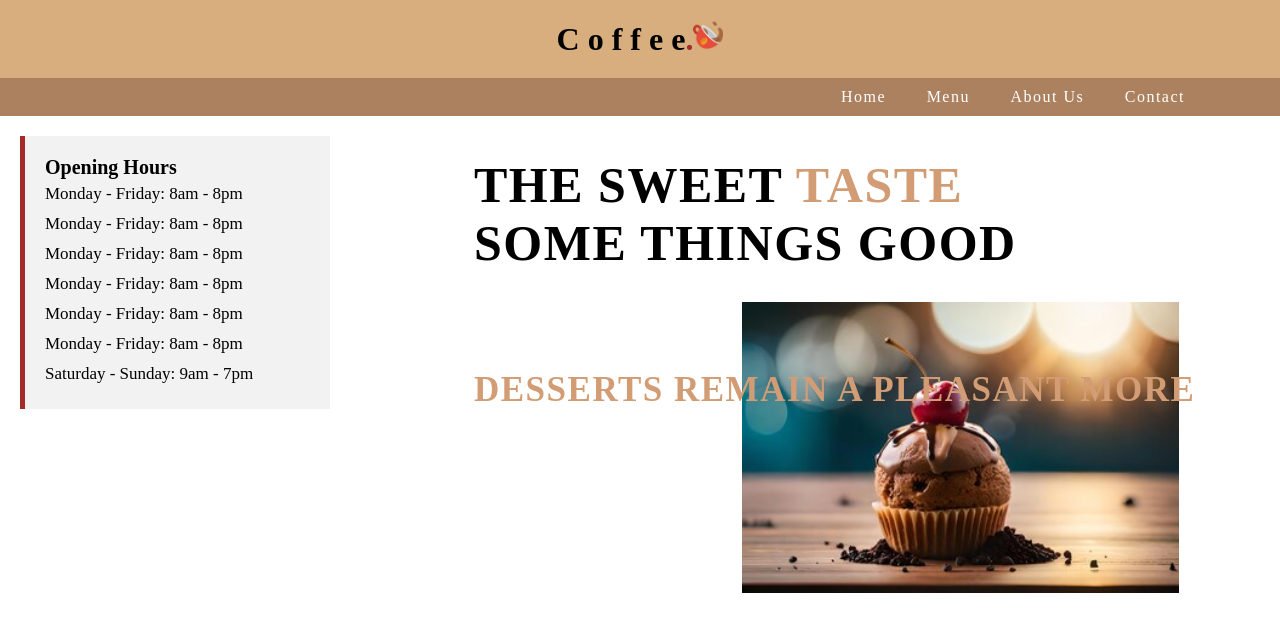
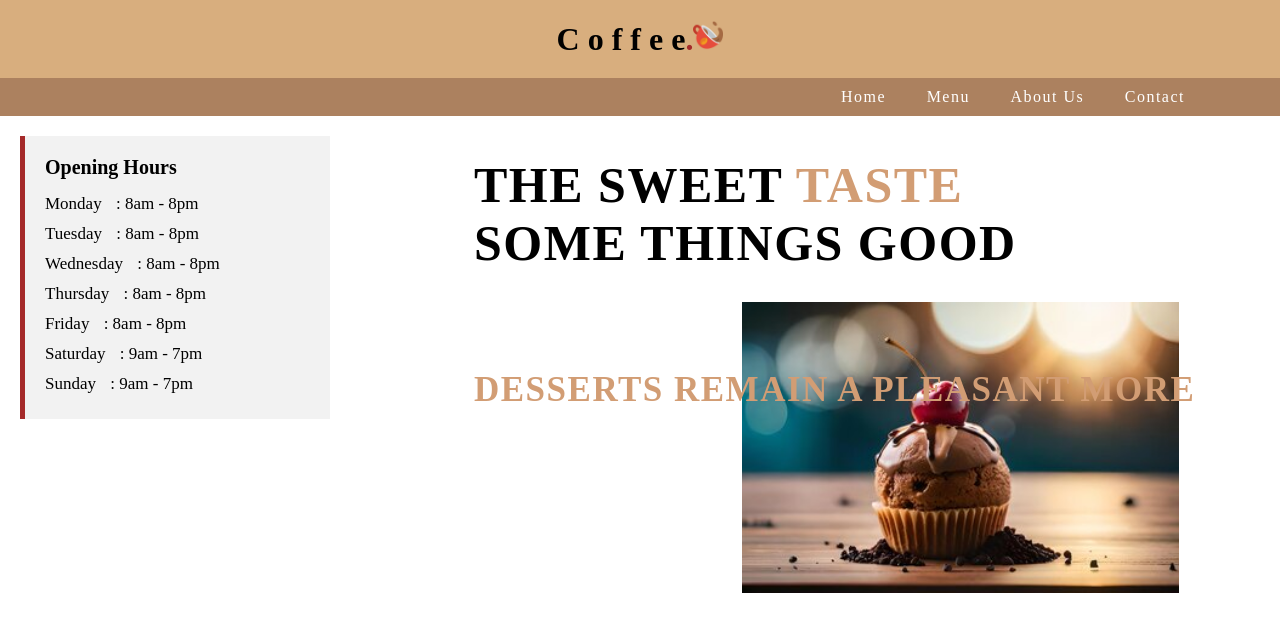
Before and after one commit to vaishnavishahakar/icp-8-Assignment_16, a plain HTML site: page index.html in a window 1280 px wide. Shown: the top 644 px of the page. Drawn offline with Linux system fonts and the light colour scheme.

Commit message:
Apply final touches

```diff
--- a/index.html
+++ b/index.html
@@ -6,6 +6,7 @@
     <title>Assignment-16</title>
     <link rel="stylesheet" href="style.css">
 </head>
+
 <body>
 <header>
     <h1>C o f f e e<span style="color: brown; height: 30px;">.</span><img src="./img/cup.png" alt="cup-img" style="height: 30px;"></h1>
@@ -25,13 +26,13 @@
 <div class="main-content">
   <div class="sidebar">
     <h2 class="sidebar-heading">Opening Hours</h2>
-    <p class="sidebar-items">Monday - Friday: 8am - 8pm</p>
-    <p class="sidebar-items">Monday - Friday: 8am - 8pm</p>
-    <p class="sidebar-items">Monday - Friday: 8am - 8pm</p>
-    <p class="sidebar-items">Monday - Friday: 8am - 8pm</p>
-    <p class="sidebar-items">Monday - Friday: 8am - 8pm</p>
-    <p class="sidebar-items">Monday - Friday: 8am - 8pm</p>
-    <p class="sidebar-items">Saturday - Sunday: 9am - 7pm</p>
+    <p class="sidebar-items">Monday <span style="padding-left: 10px;">: 8am - 8pm</span></p>
+    <p class="sidebar-items">Tuesday <span style="padding-left: 10px;"></span>: 8am - 8pm</span></p>
+    <p class="sidebar-items">Wednesday <span style="padding-left: 10px;"></span>: 8am - 8pm</p>
+    <p class="sidebar-items">Thursday <span style="padding-left: 10px;"></span>: 8am - 8pm</p>
+    <p class="sidebar-items">Friday <span style="padding-left: 10px;"></span>: 8am - 8pm</p>
+    <p class="sidebar-items">Saturday <span style="padding-left: 10px;"></span>: 9am - 7pm</p>
+    <p class="sidebar-items">Sunday <span style="padding-left: 10px;"></span>: 9am - 7pm</p>
   </div>
 
   <div class="content">
--- a/style.css
+++ b/style.css
@@ -21,7 +21,6 @@
     top: 0;
     position: sticky;
   }
-
   nav ul {
     list-style-type: none;
     margin: 0;
@@ -30,12 +29,10 @@
     padding-right: 50px;
     letter-spacing: 1.5px;
   }
-
   nav ul li {
     display: inline;
     margin-right: 10px;
   }
-
   nav ul li a {
     color: #fff;
     text-decoration: none;
@@ -61,12 +58,14 @@
   }
   .sidebar-heading{
     font-size: 20px;
+    margin-bottom: 10px;
   }
   .sidebar-items{
     font-size: 17px;
     padding-top: 5px;
     padding-bottom: 5px;
   }
+
   /* Main content area styles */
   .content {
     width: 65%;
@@ -90,6 +89,7 @@
     margin-left: 35%;
     width: 57%;
   }
+
   /*image gallery*/
   .row {
     display: flex;
```
